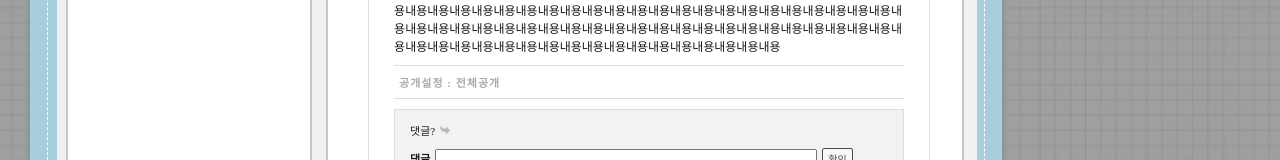
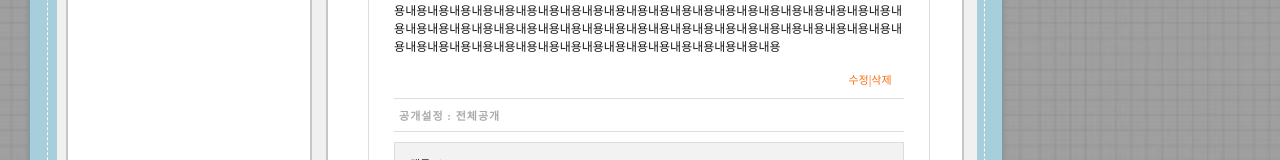
Before and after one commit to Team-COCOs/COCO_FrontEnd, a Next.js app: page /diary/1 in a window 1280 px wide. Shown: the part 427-587 px from the top of the page. Built offline with nearby package versions, Linux system fonts and the light colour scheme; no server answers; a web font is replaced by a local one.

Commit message:
Feat: 저장

```diff
--- a/src/components/MiniHomePage/Diary/DiaryRight/DiaryContent/index.tsx
+++ b/src/components/MiniHomePage/Diary/DiaryRight/DiaryContent/index.tsx
@@ -33,7 +33,13 @@ const DiaryContent = ({
             내용내용내용내용내용내용내용내용내용내용내용내용내용내용내용내용내용내용내용내용내용내용내용내용내용내용내용내용내용내용내용내용내용내용내용내용내용내용내용내용내용내용내용내용내용내용내용내용내용내용내용내용내용내용내용내용내용내용내용내용내용내용내용내용내용내용내용내용내용내용내용내용내용내용내용내용내용내용내용내용내용내용내용내용내용내용내용내용내용내용내용내용내용내용내용내용내용내용내용내용내용내용내용내용내용내용내용내용내용내용내용내용
             내용내용내용내용내용내용내용내용내용내용내용내용내용내용내용내용내용내용내용내용내용내용내용내용내용내용내용내용내용내용내용내용내용내용내용내용내용내용내용내용내용내용내용내용내용내용내용내용내용내용내용내용내용내용내용내용내용내용내용내용내용내용내용내용내용내용내용내용내용내용내용내용내용내용내용내용내용내용내용내용내용내용내용내용내용내용내용내용내용내용내용내용내용내용내용내용내용내용내용내용내용내용내용내용내용내용내용내용내용내용내용내용
           </div>
+          <div className="DiaryContent_fixDeletebtn Gulim">
+            <button>수정</button>
+            <span>|</span>
+            <button>삭제</button>
+          </div>
         </div>
+
         <div className="DiaryContent_Secret Gulim">
           <div>공개설정 : 전체공개</div>
         </div>
--- a/src/components/MiniHomePage/Diary/DiaryRight/DiaryContent/styled.ts
+++ b/src/components/MiniHomePage/Diary/DiaryRight/DiaryContent/styled.ts
@@ -100,6 +100,29 @@ export const DiaryContentStyle = styled.div`
     font-weight: bold;
     cursor: pointer;
   }
+  .DiaryContent_fixDeletebtn {
+    width: 100%;
+    display: flex;
+    justify-content: flex-end;
+    align-items: center;
+    color: ${({ theme }) => theme.colors.mainColor};
+    margin-top: 15px;
+    padding-right: 12px;
+    span {
+      font-size: 13px;
+      display: flex;
+      justify-content: center;
+      align-items: center;
+      padding-top: 2px;
+    }
+    button {
+      background-color: transparent;
+      border: none;
+      color: ${({ theme }) => theme.colors.mainColor};
+      font-size: 11px;
+      cursor: pointer;
+    }
+  }
 
   /* 다이어리 내용 검색 */
   .DiaryContent_findwrap {
--- a/src/components/MiniHomePage/Diary/DiaryRight/DiaryWritePage/DiaryWriteEditor/index.tsx
+++ b/src/components/MiniHomePage/Diary/DiaryRight/DiaryWritePage/DiaryWriteEditor/index.tsx
@@ -18,7 +18,7 @@ const DiaryWriteEditor = () => {
 
   return (
     <DiaryWriteEditorStyle className="WritePage_wrap">
-      에디터
+      글쓰기
     </DiaryWriteEditorStyle>
   );
 };
--- a/src/components/MiniHomePage/Diary/DiaryRight/DiaryWritePage/DiaryWriteEditor/styled.ts
+++ b/src/components/MiniHomePage/Diary/DiaryRight/DiaryWritePage/DiaryWriteEditor/styled.ts
@@ -2,5 +2,99 @@ import styled from "styled-components";
 
 export const DiaryWriteEditorStyle = styled.div`
   &.DiaryWriteEditor_wrap {
+    width: 98%;
+    display: flex;
+    flex-direction: column;
+    margin: 0 auto;
+    border: 1.5px solid rgb(204, 204, 204);
+    border-radius: 3px;
+
+    .DiaryWriteEditor_toolbar {
+      display: flex;
+      flex-wrap: wrap;
+      gap: 8px;
+      padding: 5px 7px;
+      background-color: rgb(249, 249, 249);
+
+      select {
+        width: 70px;
+        max-width: auto;
+      }
+
+      select,
+      button {
+        font-size: 14px;
+        border: 1px solid #aaa;
+        background-color: rgb(249, 249, 249);
+        border-radius: 4px;
+        cursor: pointer;
+
+        &:hover {
+          background-color: #eee;
+        }
+
+        &:active,
+        &:focus {
+          outline: none;
+        }
+      }
+
+      .DiaryWriteEditor_btn {
+        display: flex;
+        align-items: center;
+        justify-content: center;
+        width: 22px;
+        height: 22px;
+
+        .DiaryWriteEditor_bold {
+          font-weight: bold;
+        }
+
+        .DiaryWriteEditor_italic {
+          font-style: italic;
+          font-weight: bold;
+          margin-right: 2px;
+        }
+
+        .DiaryWriteEditor_underline {
+          font-weight: bold;
+          text-decoration: underline;
+        }
+
+        img {
+          width: 17px;
+          height: 17px;
+        }
+      }
+    }
+
+    .DiaryWriteEditor_area {
+      min-height: 200px;
+      border: 1px solid #ddd;
+      padding: 12px;
+      font-size: 14px;
+      white-space: pre-wrap;
+      outline: none;
+    }
+
+    .DiaryWriteEditor_isPublic {
+      display: flex;
+      align-items: center;
+      justify-content: right;
+      background-color: rgb(249, 249, 249);
+      padding: 5px 8px;
+
+      p {
+        font-size: 12px;
+        font-weight: bold;
+        width: 60px;
+      }
+
+      .Dropdown_select {
+        margin-top: 0;
+        width: 90px;
+        margin-left: -3px;
+      }
+    }
   }
 `;
```
